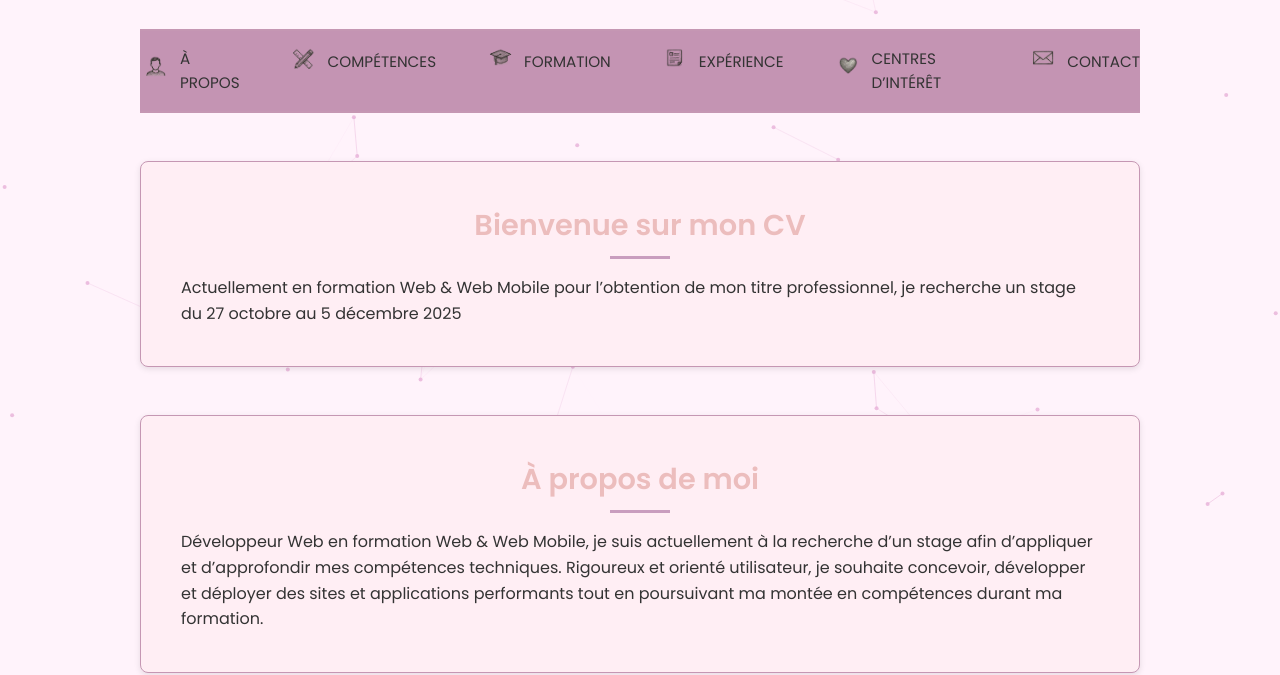
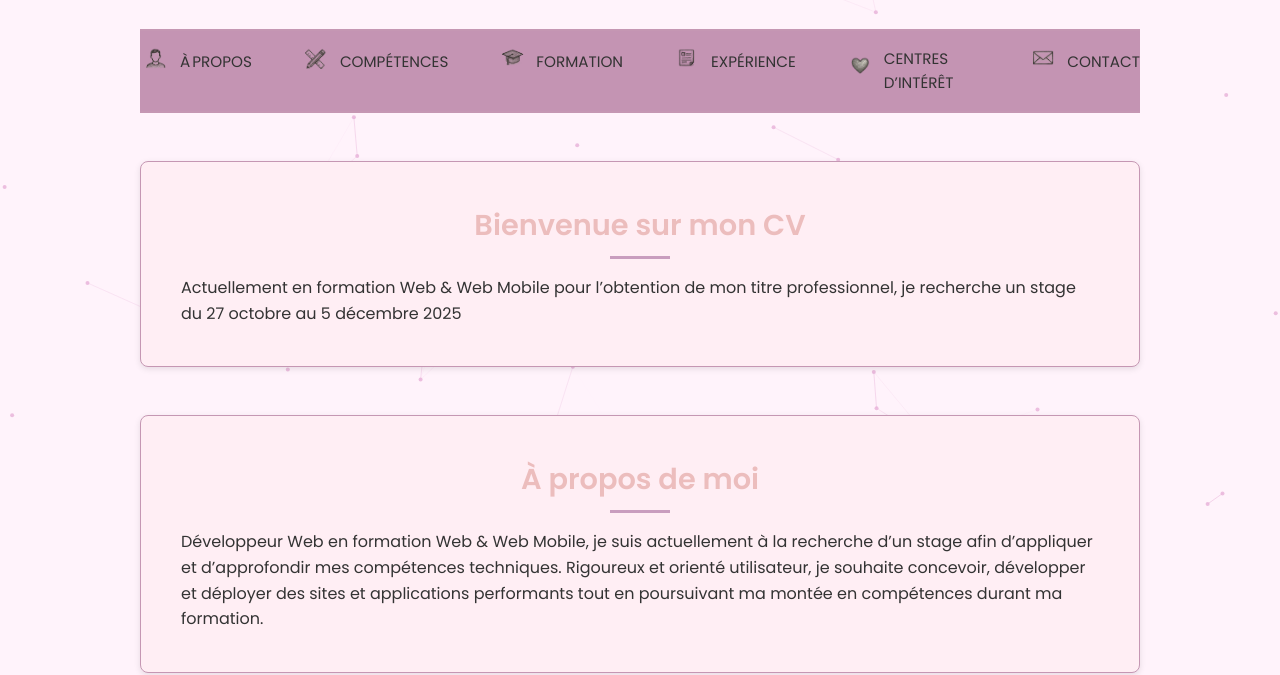
Before and after one commit to quazheat/quazheat.github.io, a plain HTML site: page index.html in a window 1280 px wide. Shown: the part 143-818 px from the top of the page. Drawn offline with Linux system fonts and the light colour scheme.

Commit message:
theme change + nowarp

```diff
--- a/css/styles.css
+++ b/css/styles.css
@@ -91,6 +91,9 @@ main {
 .navbar,
 footer {
   padding: 1rem 0;
+}
+.nav-no-wrap {
+  white-space: nowrap;
 }
 #formation .edu-title,
 .navbar li a:hover {
--- a/index.html
+++ b/index.html
@@ -31,7 +31,7 @@
           <li>
             <a href="#about">
               <img src="img/about-icon.webp" alt="" />
-              <span>À PROPOS</span>
+              <span class="nav-no-wrap">À PROPOS</span>
             </a>
           </li>
           <li>
```
